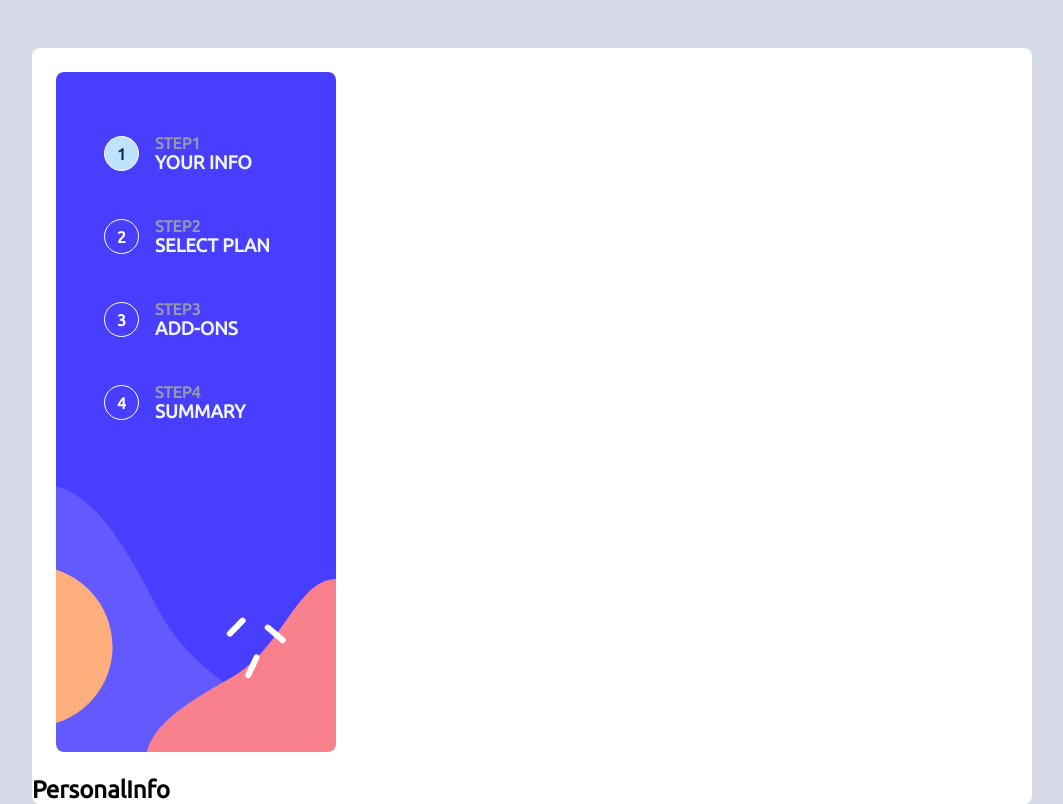
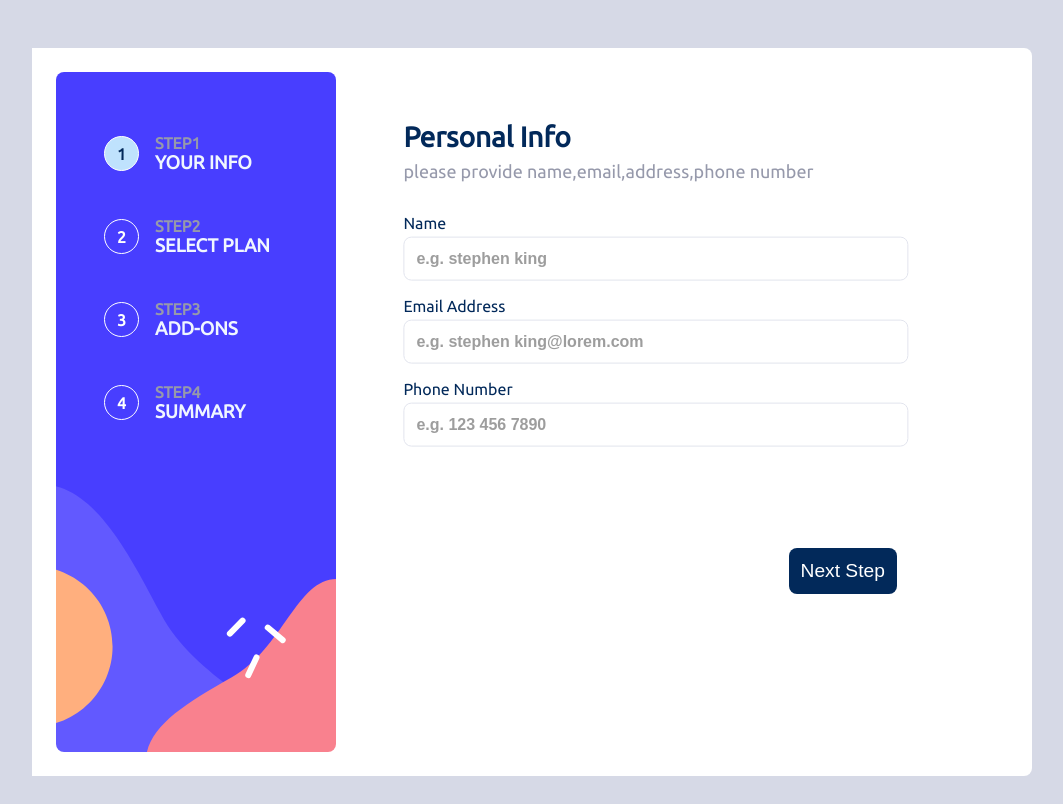
Before and after one commit to saeed-shirini/multi-step-form, a React (Create React App) app: page / in a window 1280 px wide. Shown: the whole page, without its empty margins (108-1171 px from the left). Built offline with nearby package versions, Linux system fonts and the light colour scheme.

Commit message:
personal info component created

```diff
--- a/src/App.js
+++ b/src/App.js
@@ -1,6 +1,6 @@
 import {Outlet} from "react-router-dom";
 import Header from "./components/header/Header";
-import "./app.css";
+import "./styles/app.css";
 
 function App() {
   return (
--- a/src/components/header/header.css
+++ b/src/components/header/header.css
@@ -40,9 +40,7 @@
 
 
 @media screen and (min-width:800px){
-    body{
-      background-color: var(--light-gray);
-  }
+
   .header{
       background:url("../../assets/bg-sidebar-desktop.svg") no-repeat center center ;
       background-size: cover;
--- a/src/features/first-step/components/PersonalInfo.jsx
+++ b/src/features/first-step/components/PersonalInfo.jsx
@@ -1,6 +1,40 @@
+import "../css/first-step.css";
+
 const PersonalInfo = () => {
     return (
-        <h2>PersonalInfo</h2>
+        <div className="container">
+            <div className="step step1">
+                <div class="description">
+                    <h1>Personal Info</h1>
+                    <p>please provide name,email,address,phone number</p>
+                </div>
+                <form className="form-info">
+                    <div className="name-info">
+                    <label>
+                        Name
+                    </label>
+                    <input type="text" placeholder="e.g. stephen king"/>
+                    </div>
+
+                    <div className="email-info">
+                    <label>
+                        Email Address
+                    </label>
+                    <input type="text" placeholder="e.g. stephen king@lorem.com" />
+                    </div>
+
+                    <div className="phone-info">
+                    <label>
+                        Phone Number
+                    </label>
+                    <input type="text" placeholder="e.g. 123 456 7890"/>
+                    </div>
+                </form>
+            </div>
+            <div class="btn-container">
+                <button className="next-step">Next Step</button>
+            </div>
+        </div>
     )
 }
 
--- /dev/null
+++ b/src/features/first-step/css/first-step.css
@@ -0,0 +1,46 @@
+@import "../../../styles/steps.css";
+
+.form-info > div{
+    display: flex;
+    flex-direction: column;
+    justify-content: center;
+    align-items: flex-start;
+    margin:1rem 0;
+    width:100%;
+}
+.form-info > div > label{
+    color:var(--marine-blue);
+    margin-bottom: 5px;
+}
+.form-info > div > input{
+    width: 100%;
+    padding:0.75rem ;
+    border-radius: 0.5rem;
+    border:1px solid var(--light-gray);
+    font-weight: bold;
+    font-size: 1rem;
+    opacity: 0.7;
+}
+.btn-container{
+    width: 100%;
+    background-color: var(--white);
+    text-align: right;
+    padding:1rem 2rem;
+    transform: translateY(100%);
+}
+.btn-container button{
+    padding: 0.75rem;
+    border-radius: 0.5rem;
+    background-color: var(--marine-blue);
+    color:var(--white);
+    font-size: 1.2rem;
+    cursor: pointer;
+    border: none;
+    outline: none;
+}
+
+@media screen and (min-width:800px){
+    .btn-container{
+        width: clamp(80%,50vw,120%);
+    }
+}
--- a/src/index.js
+++ b/src/index.js
@@ -1,5 +1,5 @@
 import ReactDOM from 'react-dom/client';
-import './index.css';
+import './styles/index.css';
 import reportWebVitals from './reportWebVitals';
 import router from "./router";
 import { RouterProvider } from 'react-router-dom';
--- a/src/App.css
+++ b/src/styles/app.css
@@ -12,5 +12,7 @@
         width:clamp(500px,90vw,1000px);
         margin-inline: auto;
         margin-top: 3rem;
+        flex-direction: row;
+        justify-content: start;
     }
 }
--- a/src/index.css
+++ b/src/styles/index.css
@@ -1,6 +1,6 @@
 @font-face {
   font-family: 'Ubuntu';
-    src: url('./assets/fonts/Ubuntu-Regular.ttf');
+  src: url('../assets/fonts/Ubuntu-Regular.ttf');
 }
 
 *{
@@ -10,6 +10,8 @@
 }
 body {
   font-family: 'Ubuntu', Arial, Helvetica, sans-serif;
+  background-color: var(--light-gray);
+
 }
 
 :root{
--- /dev/null
+++ b/src/styles/steps.css
@@ -0,0 +1,52 @@
+body{
+    position: relative;
+}
+.container{
+    background-color: var(--light-gray);
+}
+.step{
+    background-color:var(--alabaster);
+    width:90%;
+    margin-inline:auto;
+    padding:2rem;
+    /*position: absolute;
+    top:130%;
+    left:50%;*/
+    transform: translate(0%,-30%);
+    z-index: 1000;
+    border-radius: 0.75rem;
+    min-height: 400px;
+}
+.step .description{
+    display: flex;
+    flex-direction: column;
+    justify-content: center;
+    align-items: flex-start;
+    gap:0.5rem;
+}
+.step .description h1{
+    color:var(--marine-blue);
+    font-weight: bold;
+    font-size: 28px;
+}
+.step .description p{
+    color:var(--cool-gray);
+    font-size: 18px;
+    margin-bottom: 1rem;
+}
+
+@media screen and (min-width:800px){
+    .container{
+        background-color: var(--white);
+    }
+    .step{
+        position: static;
+        transform: translate(2%,10%);
+        background-color: transparent;
+        width: clamp(80%,50vw,120%);
+    }
+    .step{
+        width: clamp(80%,50vw,120%);
+    }
+
+}
```
